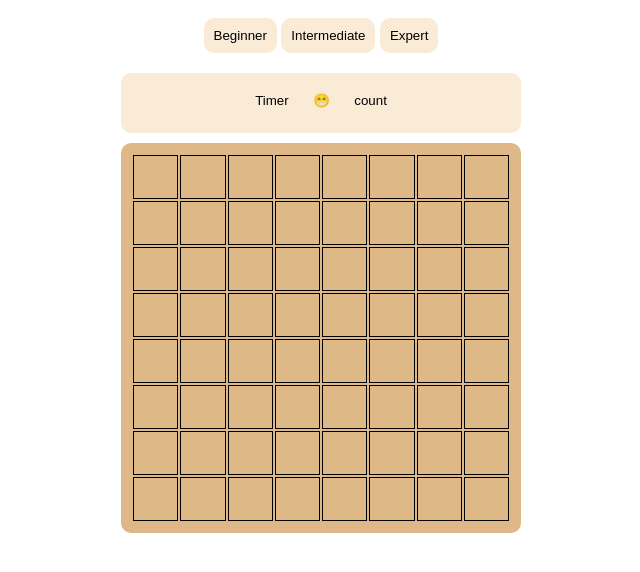
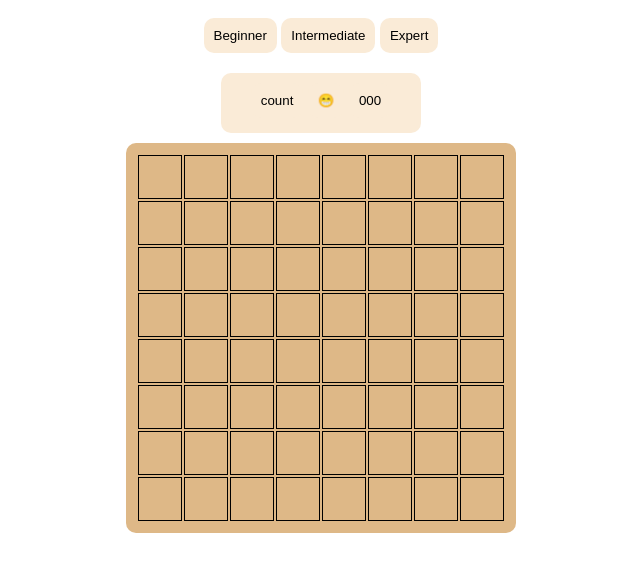
Before and after one commit to CohenEinav/new-repository, a plain HTML site: page index.html in a window 1280 px wide. Shown: the whole page, without its empty margins (319-959 px from the left). Drawn offline with Linux system fonts and the light colour scheme.

Commit message:
3 levels of the game

```diff
--- a/css/main.css
+++ b/css/main.css
@@ -9,7 +9,6 @@ body {
 
     background-color: burlywood;
     height: 200px;
-    width: 400px;
     border: none;
     padding: 10px;
     border-radius: 10px;
@@ -18,8 +17,8 @@ body {
 .main-container {
     background-color: antiquewhite;
     height: 60px;
-    width: 400px;
-    border: 100px;
+    width: 200px;
+    border: none;
     border-radius: 10px;
     margin:10px auto;
 }
--- a/index.html
+++ b/index.html
@@ -10,15 +10,16 @@
 
 <body onload="onInit()">
     <div>
-        <button>Beginner</button>
-        <button>Intermediate </button>
-        <button>Expert </button>
+        <button title="4*4" onclick="onSetLevel('beginner')">Beginner</button>
+        <button title="8*8" onclick="onSetLevel('intermediate')">Intermediate </button>
+        <button title="12*12" onclick="onSetLevel('expert')">Expert </button>
     </div>
 
     <div class="main-container">
-        <button>Timer</button>
+        <button>count</button>
         <button onclick="startGame()"><span>😁</span></button>
-        <button>count</button>
+        <button> <span class="timer">000</span></button>
+
     </div>
 
     <table class="board"></table>
--- a/js/main.js
+++ b/js/main.js
@@ -10,6 +10,13 @@ const gGame = {
     secsPassed: 0,
 }
 
+const gLeveles = {
+    beginner: { size: 4, mines: 2 },
+    intermediate: { size: 8, mines: 14 },
+    expert: { size: 12, mines: 32 },
+}
+
+var gLevel = gLeveles.intermediate
 var gBoard
 var gMines
 
@@ -20,15 +27,37 @@ function onInit() {
 
 function startGame() {
     console.log('start here')
-    gBoard = createBoardGame(8)
-    gMines = createMines(gBoard)
-
+    gBoard = createBoardGame(gLevel.size)
+    // gMines = createMines(gBoard)
+    gMines = setMines(gBoard)
     setAllMinesNegsCount()
-
     renderBoard(gBoard)
-    // gGame.isOn = true
 }
 
+function onSetLevel(level) {
+    gLevel = gLeveles[level]
+    startGame()
+}
+
+function setMines(gBoard) {
+    var mines = []
+    var countMines = 0
+    var maxMines = gLevel.mines
+
+    while (countMines < maxMines) {
+
+        var i = getRandomInt(0, gLevel.size)
+        var j = getRandomInt(0, gLevel.size)
+
+        if (gBoard[i][j].isMine) maxMines++
+
+        gBoard[i][j].isMine = true
+        mines.push(gBoard[i][j])
+
+        countMines++
+    }
+    return mines
+}
 
 function createMines(gBoard) {
     // gBoard[2][1].isMine = true
@@ -80,7 +109,6 @@ function onCellClick(elCell) {
 
     const i = +elCell.dataset.i
     const j = +elCell.dataset.j
-
     var cell = gBoard[i][j]
 
     if (cell.isMarked) return
@@ -89,8 +117,6 @@ function onCellClick(elCell) {
     cell.isRevealed = true
     elCell.classList.add('revealed')
     gGame.revealedCount++
-
-    // console.log('cell', cell)
 
     if (cell.isMine) {
         elCell.innerText = mine
@@ -120,7 +146,6 @@ function onCellRightClick(ev, elCell) {
     cell.isMarked = true
     elCell.innerText = flag
     gGame.markedCount++
-
     // console.log('cell', cell)
 }
 
@@ -185,9 +210,7 @@ function clickOnMine(posI, posJ) {
     }
 }
 
-
 function gameOver() {
-    // console.log('mines number', gMines.length)
     console.log('gGame', gGame)
 }
 
```
